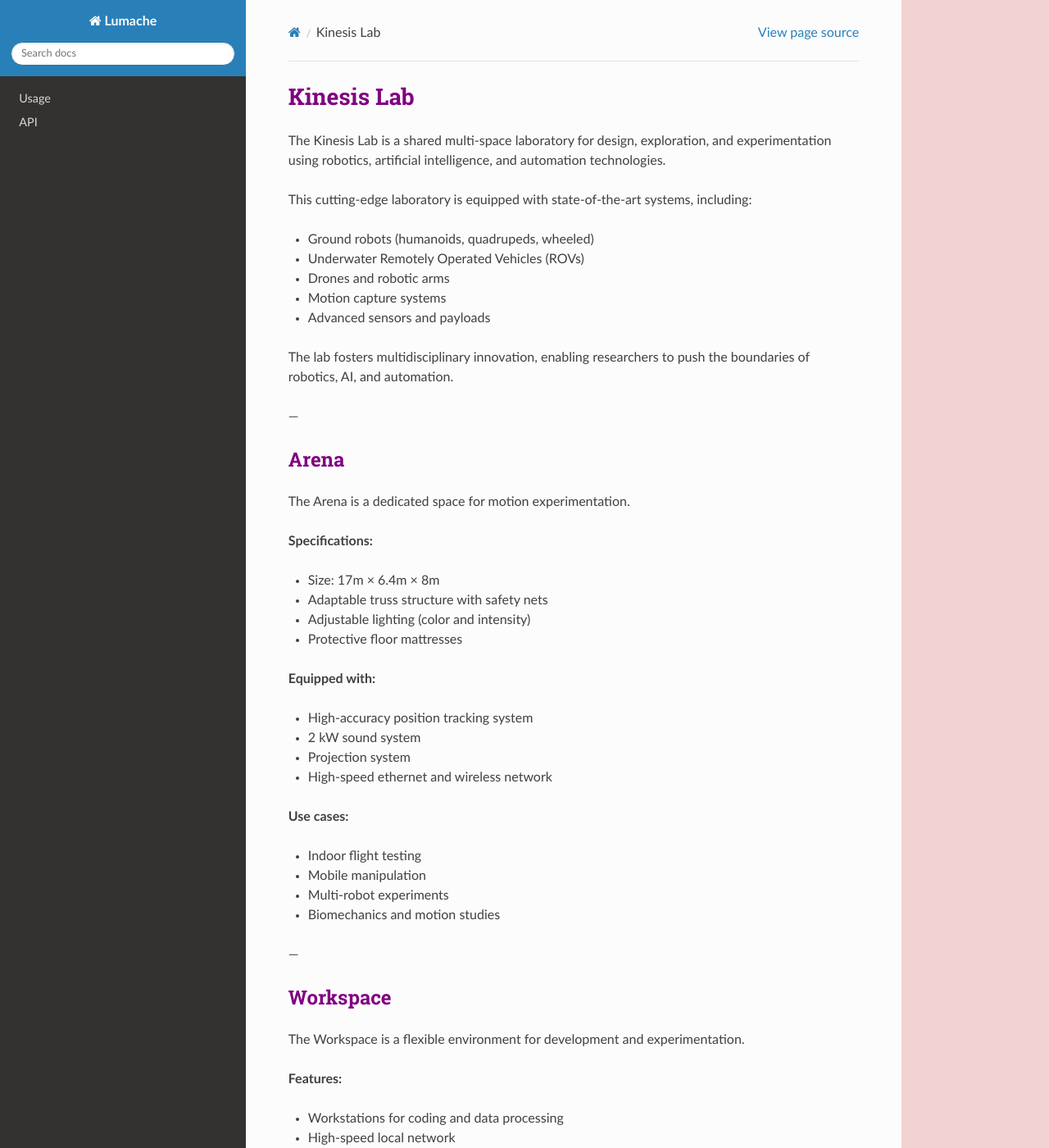
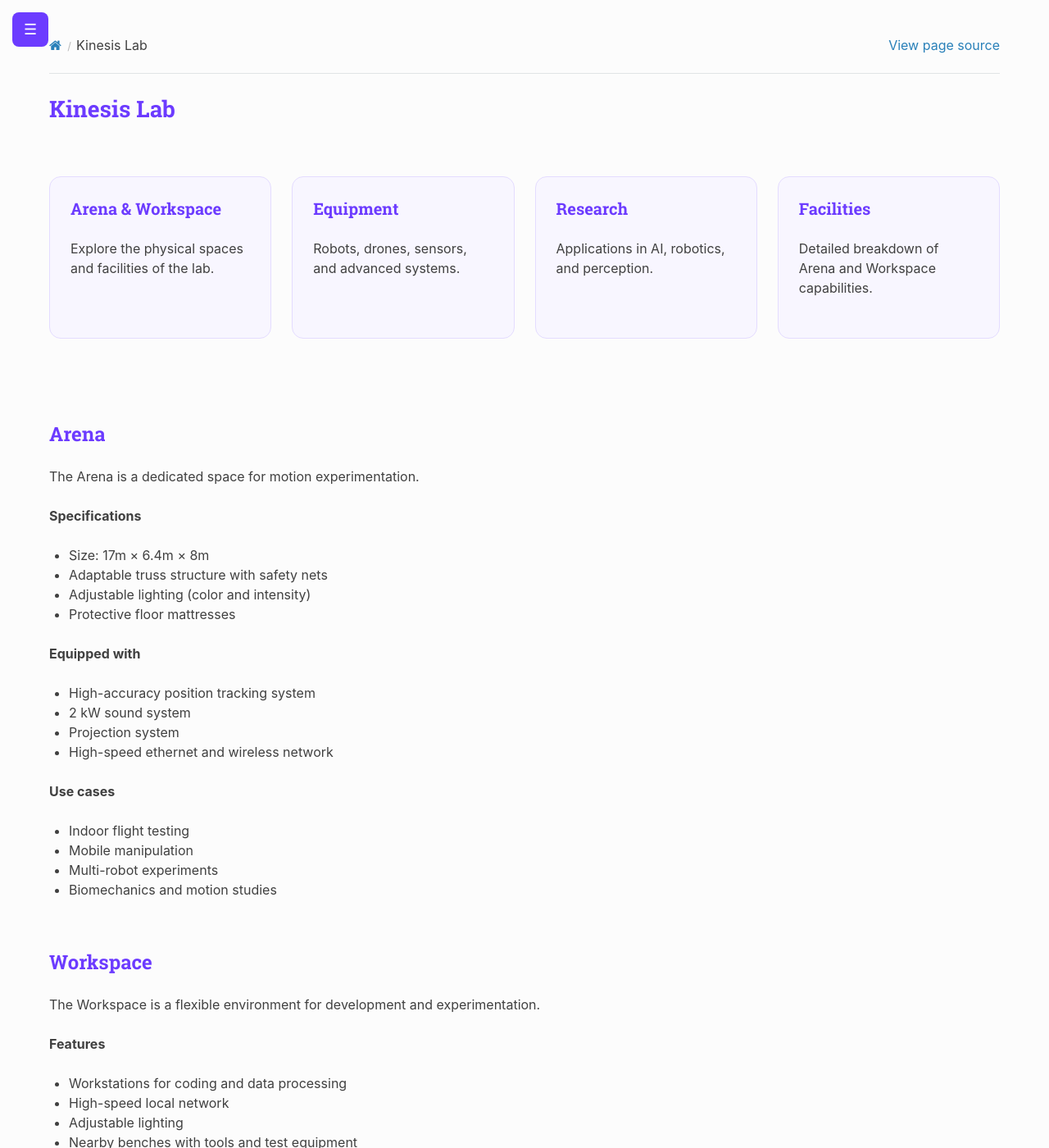
Before and after one commit to aysa2018/rtd-kinesis, a Sphinx documentation site: the page built from docs/source/index.rst, in a window 1280 px wide and 1400 px high. Shown: the whole window at 82% size. Built offline with Sphinx 7.4.7 and the Read the Docs theme 3.1.0, drawn with Linux system fonts in a browser that asks for light colours; some of the changed text lies outside the part shown.

Commit message:
new pages, card format on homepage, left bar toggle

```diff
--- a/docs/source/_static/custom.css
+++ b/docs/source/_static/custom.css
@@ -1,7 +1,129 @@
+/* ===== GLOBAL ===== */
 body {
-  background: #ffdddd !important;
+  font-family: "Inter", sans-serif;
 }
 
-h1, h2, h3 {
-  color: purple !important;
+/* ===== FULL WIDTH LAYOUT ===== */
+.wy-nav-content {
+  max-width: 100% !important;
+  padding: 40px 60px;
 }
+
+.wy-nav-content-wrap {
+  margin-left: 0;
+  transition: margin-left 0.3s ease;
+}
+
+/* WHEN SIDEBAR OPEN → PUSH CONTENT */
+.wy-nav-content-wrap.shifted {
+  margin-left: 300px;
+}
+
+/* ===== SIDEBAR ===== */
+.wy-nav-side {
+  width: 300px;
+  transform: translateX(-300px);
+  transition: transform 0.3s ease;
+  position: fixed;
+  z-index: 1000;
+}
+
+.wy-nav-side.active {
+  transform: translateX(0);
+}
+
+/* ===== MENU BUTTON ===== */
+.menu-toggle {
+  position: fixed;
+  top: 15px;
+  left: 15px;
+  z-index: 1100;
+  background: #6C3BFF;
+  color: white;
+  border: none;
+  padding: 10px 14px;
+  border-radius: 8px;
+  cursor: pointer;
+  font-size: 18px;
+}
+
+/* ===== HERO ===== */
+.hero {
+  text-align: center;
+  padding: 120px 20px 80px;
+}
+
+.hero h1 {
+  font-size: 3.5rem;
+  color: #6C3BFF;
+}
+
+.hero p {
+  font-size: 1.3rem;
+  color: #666;
+}
+
+/* ===== INTRO ===== */
+.intro {
+  max-width: 900px;
+  margin: 0 auto;
+  text-align: center;
+  padding: 20px 20px 50px;
+}
+
+/* ===== GRID ===== */
+.grid {
+  display: grid;
+  grid-template-columns: repeat(auto-fit, minmax(250px, 1fr));
+  gap: 25px;
+  padding: 40px 0;
+  transition: transform 0.3s ease;
+}
+
+/* MOVE GRID WHEN SIDEBAR OPENS */
+.grid.shifted {
+  transform: translateX(20px);
+}
+
+/* ===== CARDS ===== */
+.card {
+  background: #f8f6ff;
+  border: 1px solid #e4dcff;
+  border-radius: 14px;
+  padding: 25px;
+  transition: all 0.25s ease;
+}
+
+/* HOVER EFFECT */
+.card:hover {
+  transform: translateY(-8px) scale(1.02);
+  background: #efe9ff;
+  border-color: #6C3BFF;
+}
+
+/* WHEN SIDEBAR OPEN → SUBTLE CHANGE */
+.card.shifted {
+  background: #f0ecff;
+}
+
+/* ===== HEADINGS ===== */
+h1, h2, h3, h4 {
+  color: #6C3BFF;
+}
+
+/* ===== SECTION SPACING ===== */
+h2 {
+  margin-top: 60px;
+}
+
+/* MAKE CARD LINKS LOOK CLEAN */
+.card {
+  text-decoration: none;
+  color: inherit;
+  display: block;
+}
+
+/* REMOVE LINK UNDERLINE */
+.card h3, .card p {
+  text-decoration: none;
+}
--- /dev/null
+++ b/docs/source/_static/custom.js
@@ -0,0 +1,24 @@
+document.addEventListener("DOMContentLoaded", function () {
+  const sidebar = document.querySelector(".wy-nav-side");
+  const content = document.querySelector(".wy-nav-content-wrap");
+  const grid = document.querySelector(".grid");
+
+  const button = document.createElement("button");
+  button.innerHTML = "☰";
+  button.className = "menu-toggle";
+
+  document.body.appendChild(button);
+
+  button.addEventListener("click", () => {
+    sidebar.classList.toggle("active");
+    content.classList.toggle("shifted");
+
+    if (grid) {
+      grid.classList.toggle("shifted");
+    }
+
+    document.querySelectorAll(".card").forEach(card => {
+      card.classList.toggle("shifted");
+    });
+  });
+});
--- a/docs/source/conf.py
+++ b/docs/source/conf.py
@@ -39,5 +39,10 @@ epub_show_urls = 'footnote'
 
 html_static_path = ['_static']
 
-def setup(app):
-    app.add_css_file('custom.css')
+html_css_files = [
+    'custom.css',
+]
+
+html_js_files = [
+    'custom.js',
+]
--- a/docs/source/index.rst
+++ b/docs/source/index.rst
@@ -1,54 +1,64 @@
 Kinesis Lab
 ===========
 
-The Kinesis Lab is a shared multi-space laboratory for design, exploration, and experimentation using robotics, artificial intelligence, and automation technologies.
+.. raw:: html
 
-This cutting-edge laboratory is equipped with state-of-the-art systems, including:
+   <div class="grid">
+     <a href="kinesis.html" class="card">
+       <h3>Arena & Workspace</h3>
+       <p>Explore the physical spaces and facilities of the lab.</p>
+     </a>
 
-- Ground robots (humanoids, quadrupeds, wheeled)
-- Underwater Remotely Operated Vehicles (ROVs)
-- Drones and robotic arms
-- Motion capture systems
-- Advanced sensors and payloads
+     <a href="equipment.html" class="card">
+       <h3>Equipment</h3>
+       <p>Robots, drones, sensors, and advanced systems.</p>
+     </a>
 
-The lab fosters multidisciplinary innovation, enabling researchers to push the boundaries of robotics, AI, and automation.
+     <a href="research.html" class="card">
+       <h3>Research</h3>
+       <p>Applications in AI, robotics, and perception.</p>
+     </a>
 
----
+     <a href="facilities.html" class="card">
+       <h3>Facilities</h3>
+       <p>Detailed breakdown of Arena and Workspace capabilities.</p>
+     </a>
+   </div>
+
 
 Arena
 -----
 
 The Arena is a dedicated space for motion experimentation.
 
-**Specifications:**
+**Specifications**
 
 - Size: 17m × 6.4m × 8m
 - Adaptable truss structure with safety nets
 - Adjustable lighting (color and intensity)
 - Protective floor mattresses
 
-**Equipped with:**
+**Equipped with**
 
 - High-accuracy position tracking system
 - 2 kW sound system
 - Projection system
 - High-speed ethernet and wireless network
 
-**Use cases:**
+**Use cases**
 
 - Indoor flight testing
 - Mobile manipulation
 - Multi-robot experiments
 - Biomechanics and motion studies
 
----
 
 Workspace
 ---------
 
 The Workspace is a flexible environment for development and experimentation.
 
-**Features:**
+**Features**
 
 - Workstations for coding and data processing
 - High-speed local network
@@ -89,7 +98,6 @@ The lab supports motion-centric research with a comprehensive toolkit.
 - Mesh radio networks
 - Bench testing equipment
 
----
 
 Applications and Research
 -------------------------
@@ -147,59 +155,17 @@ Applications and Research
 - Film production (character and motion animation)
 - Sound and motion research
 
----
-
-Equipment List
---------------
-
-**Robotics**
-
-- Boston Dynamics Spot (with and without arm)
-- Unitree H1 and G1 humanoids
-- Robotnik RB-CAR autonomous platform
-- KUKA LBR iiwa robotic arm
-- Inspire Robots dexterous hand
-- Robotiq 3-finger gripper
-
-**Drones**
-
-- DJI Mavic Pro 2
-- Matrice 300 RTK
-
-**Underwater**
-
-- VideoRay Mission Specialist Defender
-- Hydromea EXRAY
-
-**Sensors & Imaging**
-
-- Vicon Vantage V16 motion capture
-- Faro Focus 350s scanner
-- Hovermap LiDAR
-- Creaform GO!SCAN 3D
-- Corning microHSI hyperspectral camera
-- Prophesee event camera
-- Fluke acoustic imager
-- Workswell thermal camera
-
-**Networking & Power**
-
-- Persistent Systems MPU5 radios
-- B&K Precision power supply
-
----
 
 Contact
 -------
 
 © 2025 New York University Abu Dhabi
 
+
 .. toctree::
-   :maxdepth: 2
+   :hidden:
 
-
-   usage
-   api
-
-
-Lumache hosts its documentation on Read the Docs.
+   kinesis
+   equipment
+   research
+   facilities
```
Also changed, not shown: other parts of docs/source/index.rst (+2 -3 lines), docs/source/api.rst (deleted, +0 -7 lines), docs/source/equipment.rst (added, +73 -0 lines), docs/source/facilities.rst (added, +45 -0 lines), docs/source/generated/lumache.rst (deleted, +0 -30 lines), docs/source/kinesis.rst (added, +56 -0 lines), docs/source/research.rst (added, +66 -0 lines), docs/source/usage.rst (deleted, +0 -33 lines).
